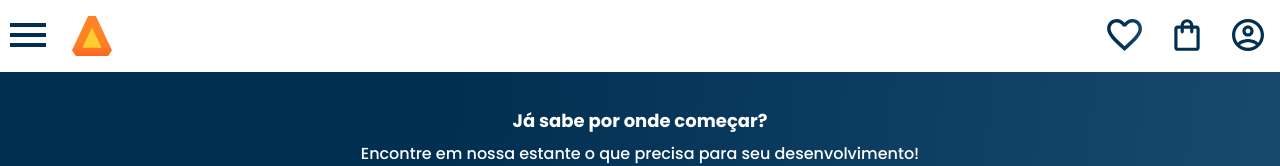
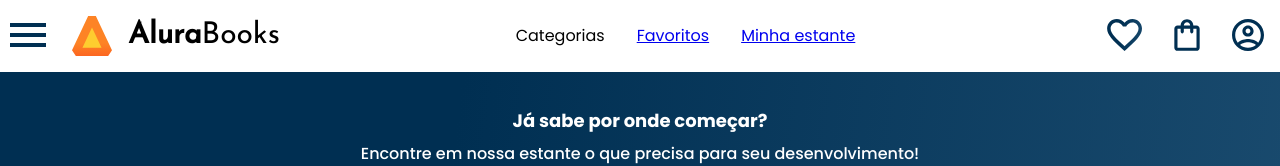
Before and after one commit to VicSpy/mobile-first, a plain HTML site: page index.html in a window 1280 px wide. Shown: the top 166 px of the page. Drawn offline with nearby package versions, Linux system fonts and the light colour scheme.

Commit message:
New adds

```diff
--- a/index.html
+++ b/index.html
@@ -11,6 +11,7 @@
     <link rel="preconnect" href="https://fonts.googleapis.com">
     <link rel="preconnect" href="https://fonts.gstatic.com" crossorigin>
     <link href="https://fonts.googleapis.com/css2?family=Poppins:wght@300;400;500;700&display=swap" rel="stylesheet">
+    <link href="https://fonts.googleapis.com/css2?family=Josefin+Sans&display=swap" rel="stylesheet">
     <link rel="stylesheet" href="https://cdn.jsdelivr.net/npm/swiper@10/swiper-bundle.min.css" />
     <link rel="stylesheet" href="style.css">
 </head>
@@ -41,7 +42,14 @@
                 </li>
             </ul>
             <img src="assets/Logo.svg" alt="Logo da Alura" class="container__imagem">
+            <h1 class="container__titulo"><b class="container__titulo-negrito">Alura</b>Books</h1>
         </div>
+
+        <ul class="opcoes">
+            <li class="opcoes__item">Categorias</li>
+            <li class="opcoes__item"><a href="#" class="opcoes__link">Favoritos</a></li>
+            <li class="opcoes__item"><a href="#" class="opcoes__link">Minha estante</a></li>
+        </ul>
         <div class="container">
             <a href="#"><img src="assets/Favoritos.svg" alt="Favoritos" class="container__imagem"></a>
             <a href="#"><img src="assets/Compras.svg" alt="Compras" class="container__imagem"></a>
@@ -183,7 +191,7 @@
         <input type="email" placeholder="Cadastre seu e-mail" class="contato__email">
     </section>
 
-    <hr/>
+    <hr />
 
     <footer class="rodape">
         <h2 class="rodape__titulo">Grupo Alura</h2>
--- a/style.css
+++ b/style.css
@@ -12,6 +12,7 @@
     --azul-degrade: linear-gradient(97.54deg, #002F52 35.49%, #326589 165.37%);
     --font-principal: 'Poppins';
     --azul: #002F52;
+    --fonte-secundaria: 'Josefin Sans';
 }
 
 body {
--- a/styles/header.css
+++ b/styles/header.css
@@ -57,3 +57,32 @@
 .container__botao {
     display: none;
 }
+
+.container__titulo{
+    display: none;
+}
+
+@media screen and (min-width: 1024px) {
+
+    .container__titulo, .container__titulo-negrito {
+        font-family: var(--fonte-secundaria);
+        font-size: 30px;
+    }
+
+    .container__titulo {
+        font-weight: 400;
+        display: block;
+    }
+
+    .container__titulo-negrito {
+        font-weight: 700;
+    }
+
+    .opcoes {
+        display: flex;
+    }
+
+    .opcoes__item {
+        padding: 0 1em;
+    }
+}
```
